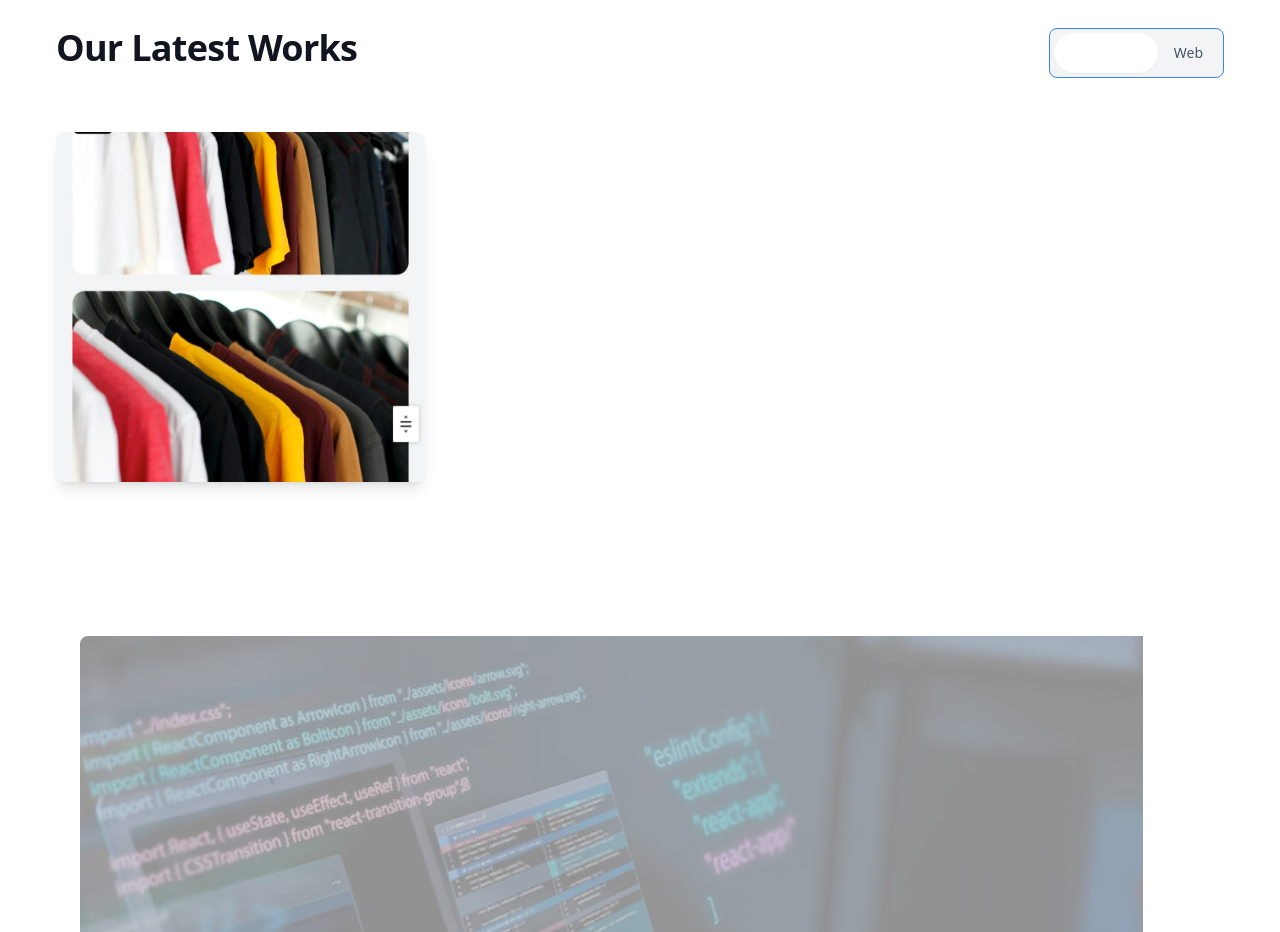
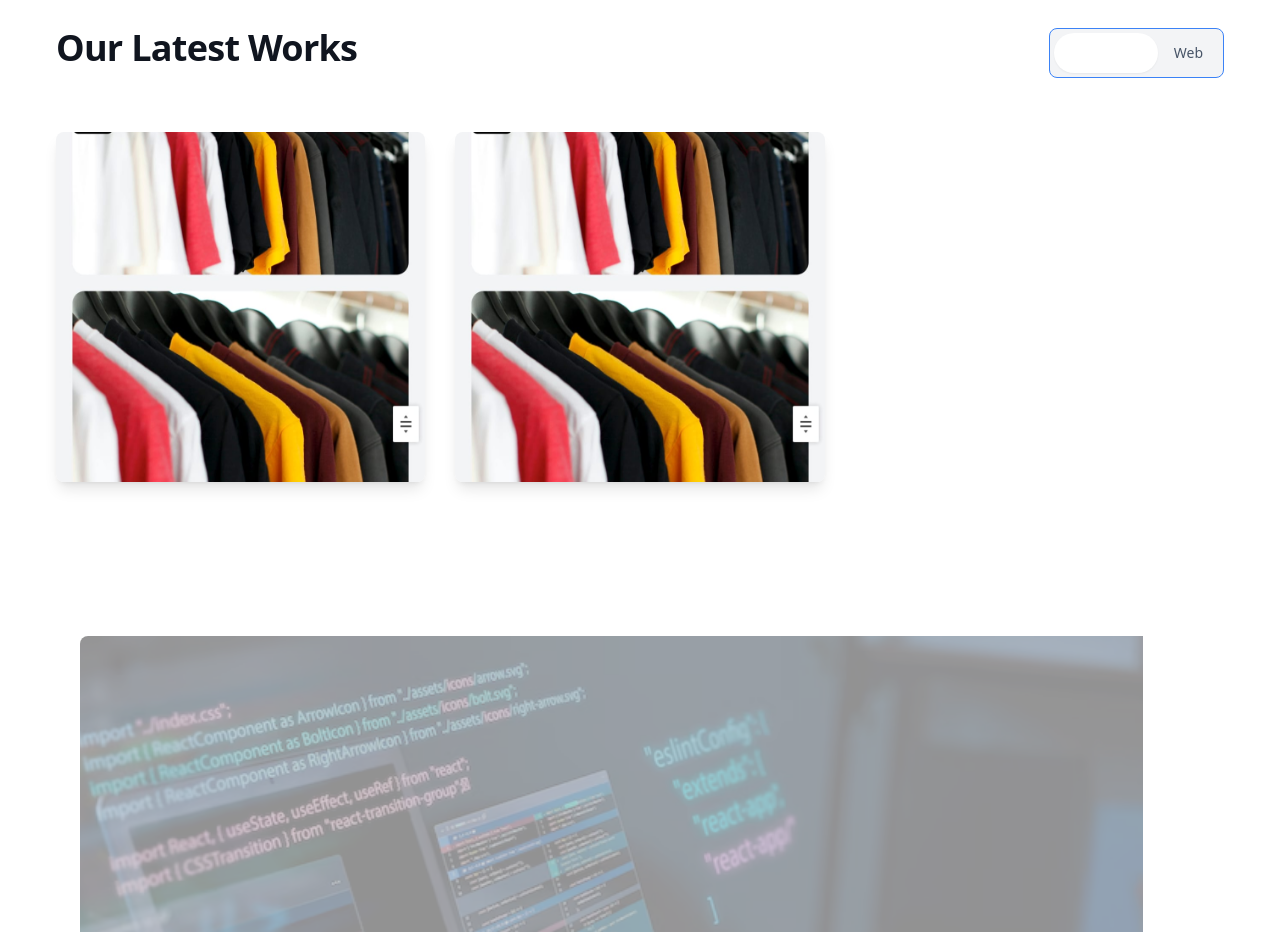
Before and after one commit to tanzil8/Softwarehouse-Websit, a Next.js app: page / in a window 1280 px wide. Shown: the part 1420-2352 px from the top of the page. Built offline with nearby package versions, Linux system fonts and the light colour scheme.

Commit message:
letest work

```diff
--- a/components/Work/Work.jsx
+++ b/components/Work/Work.jsx
@@ -65,6 +65,13 @@ const WorkItem = ({ href, category, img, title, description, onProjectClick }) =
 
 // Enhanced data for projects with proper categories, titles, descriptions and links
 const data = [
+  {
+    href: "https://e-commerce-ui-sigma.vercel.app/",
+    category: "web",
+    img: "/assets/contact/img34.jpeg",
+    title: "E-Commerce Website",
+    description: "A modern e-commerce platform with advanced filtering and payment integration.",
+  },
   {
     href: "https://e-commerce-ui-sigma.vercel.app/",
     category: "web",
```
